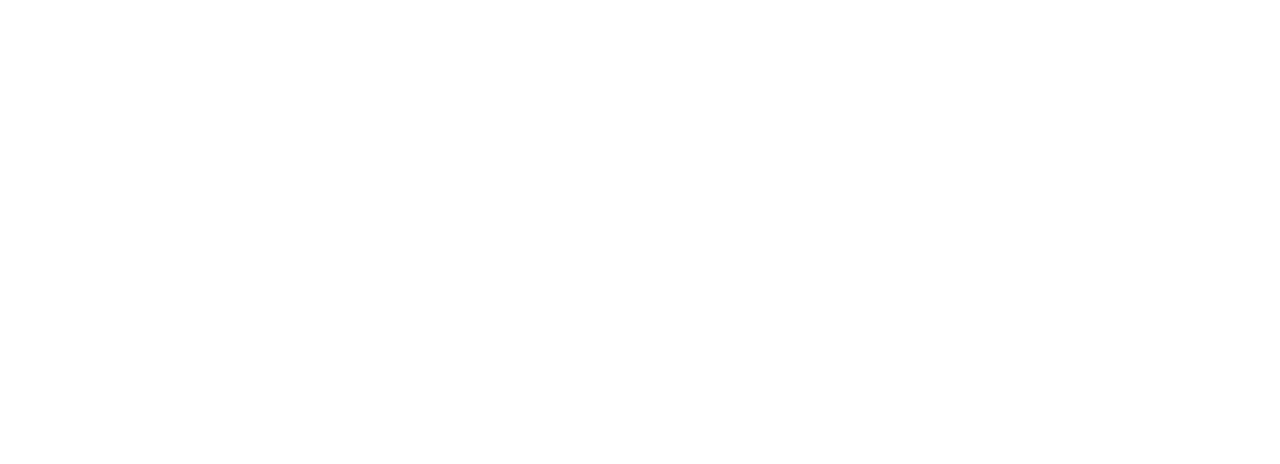
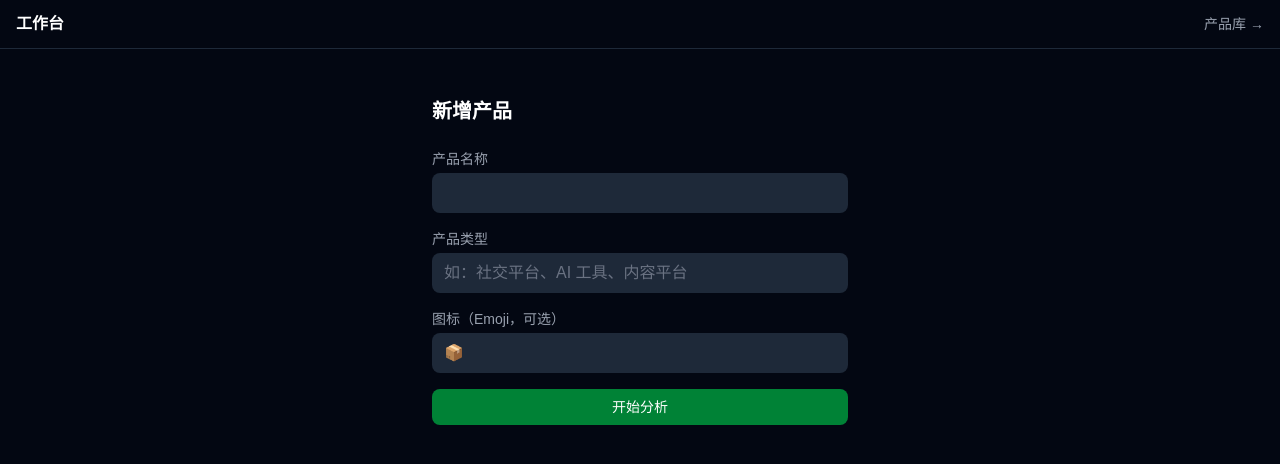
Before and after one commit to DianyiLin-0315/AI-Product-Analysis, a Next.js app: page /workbench/new in a window 1280 px wide. Before the commit this address had no page. Shown: the top 464 px of the page. Built offline with nearby package versions, Linux system fonts and the light colour scheme.

Commit message:
phase-3: add dimension API (POST/PUT) and new product creation page

```diff
--- /dev/null
+++ b/app/api/dimension/route.ts
@@ -0,0 +1,48 @@
+import { auth } from '@clerk/nextjs/server'
+import { writeDimensionData, readProductMeta, writeProductMeta } from '@/lib/products'
+import { makeInitialDimensions } from '@/lib/dimensions'
+import { DimensionData } from '@/lib/types'
+
+export async function POST(req: Request) {
+  await auth.protect()
+
+  const { slug, dimensionId, data } = await req.json() as {
+    slug: string
+    dimensionId: string
+    data: DimensionData
+  }
+
+  await writeDimensionData(slug, dimensionId, data)
+
+  // Sync dimension status to meta.json
+  const meta = await readProductMeta(slug)
+  meta.dimensions = meta.dimensions.map(d =>
+    d.id === dimensionId ? { ...d, status: 'complete' } : d
+  )
+  await writeProductMeta(meta)
+
+  return Response.json({ ok: true })
+}
+
+export async function PUT(req: Request) {
+  await auth.protect()
+
+  const { slug, name, category, logo } = await req.json() as {
+    slug: string
+    name: string
+    category: string
+    logo?: string
+  }
+
+  await writeProductMeta({
+    slug,
+    name,
+    category,
+    logo: logo ?? '📦',
+    key_stats: {},
+    created_at: new Date().toISOString(),
+    dimensions: makeInitialDimensions(),
+  })
+
+  return Response.json({ ok: true })
+}
--- /dev/null
+++ b/app/workbench/new/page.tsx
@@ -0,0 +1,75 @@
+'use client'
+import { useState } from 'react'
+import { useRouter } from 'next/navigation'
+
+export default function NewProductPage() {
+  const router = useRouter()
+  const [form, setForm] = useState({ name: '', category: '', logo: '' })
+  const [loading, setLoading] = useState(false)
+
+  async function handleSubmit(e: React.FormEvent) {
+    e.preventDefault()
+    setLoading(true)
+
+    const slug = form.name
+      .toLowerCase()
+      .replace(/\s+/g, '-')
+      .replace(/[^\w-]/g, '')
+
+    await fetch('/api/dimension', {
+      method: 'PUT',
+      headers: { 'Content-Type': 'application/json' },
+      body: JSON.stringify({
+        slug,
+        name: form.name,
+        category: form.category,
+        logo: form.logo || '📦',
+      }),
+    })
+
+    router.push(`/workbench/${slug}`)
+  }
+
+  return (
+    <main className="max-w-md mx-auto px-4 py-12">
+      <h1 className="text-xl font-bold mb-6">新增产品</h1>
+      <form onSubmit={e => void handleSubmit(e)} className="space-y-4">
+        <div>
+          <label className="block text-sm text-gray-400 mb-1">产品名称</label>
+          <input
+            required
+            value={form.name}
+            onChange={e => setForm(p => ({ ...p, name: e.target.value }))}
+            className="w-full bg-gray-800 rounded-lg px-3 py-2 text-white outline-none focus:ring-1 focus:ring-blue-500"
+          />
+        </div>
+        <div>
+          <label className="block text-sm text-gray-400 mb-1">产品类型</label>
+          <input
+            required
+            value={form.category}
+            onChange={e => setForm(p => ({ ...p, category: e.target.value }))}
+            placeholder="如：社交平台、AI 工具、内容平台"
+            className="w-full bg-gray-800 rounded-lg px-3 py-2 text-white placeholder-gray-500 outline-none focus:ring-1 focus:ring-blue-500"
+          />
+        </div>
+        <div>
+          <label className="block text-sm text-gray-400 mb-1">图标（Emoji，可选）</label>
+          <input
+            value={form.logo}
+            onChange={e => setForm(p => ({ ...p, logo: e.target.value }))}
+            placeholder="📦"
+            className="w-full bg-gray-800 rounded-lg px-3 py-2 text-white placeholder-gray-500 outline-none focus:ring-1 focus:ring-blue-500"
+          />
+        </div>
+        <button
+          type="submit"
+          disabled={loading}
+          className="w-full py-2 rounded-lg bg-green-700 hover:bg-green-600 text-sm text-white disabled:opacity-40 transition-colors"
+        >
+          {loading ? '创建中…' : '开始分析'}
+        </button>
+      </form>
+    </main>
+  )
+}
```
